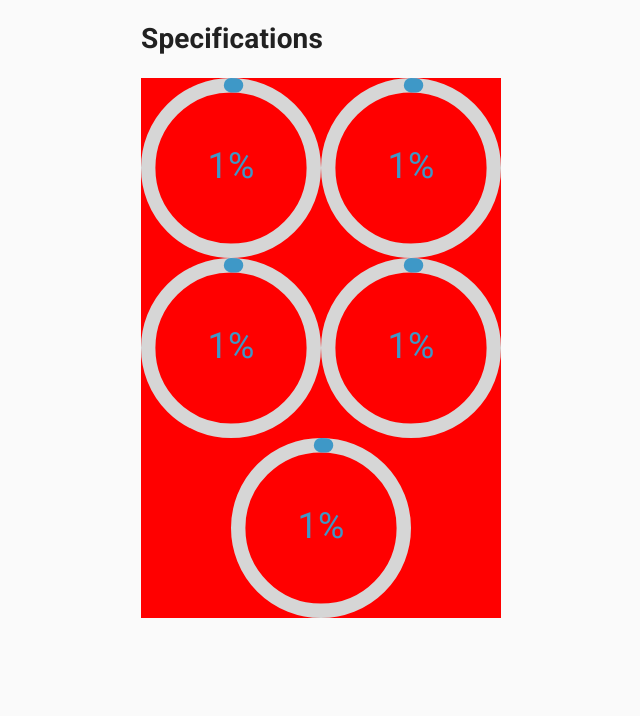
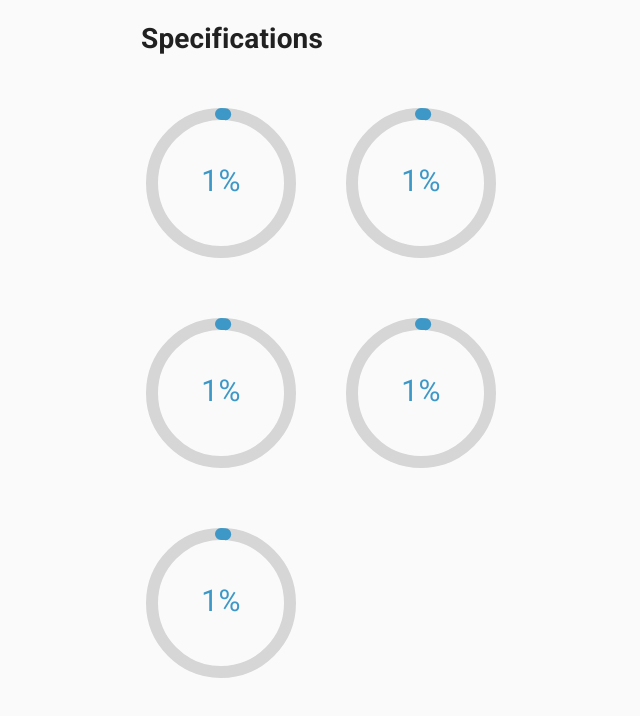
Before and after one commit to lifegpa-bw/lifegpa-frontend, a React (Create React App) app: page /habits in a window 1280 px wide. Shown: the top 716 px of the page, without its empty margins (319-959 px from the left). Built offline with nearby package versions, Linux system fonts and the light colour scheme.

Commit message:
update style for specifications progress bar / Specifications.jsx / index.css

```diff
--- a/src/styles/index.css
+++ b/src/styles/index.css
@@ -114,12 +114,11 @@ html {
 .specifications {
   display: flex;
   align-content: center;
-  justify-content: center;
+  justify-content: space-between;
   flex-wrap: wrap;
-
-  background-color: red
 }
 
 .progressBar {
-  max-width: 180px;
+  max-width: 150px;
+  margin: 30px 5px;
 }
```
